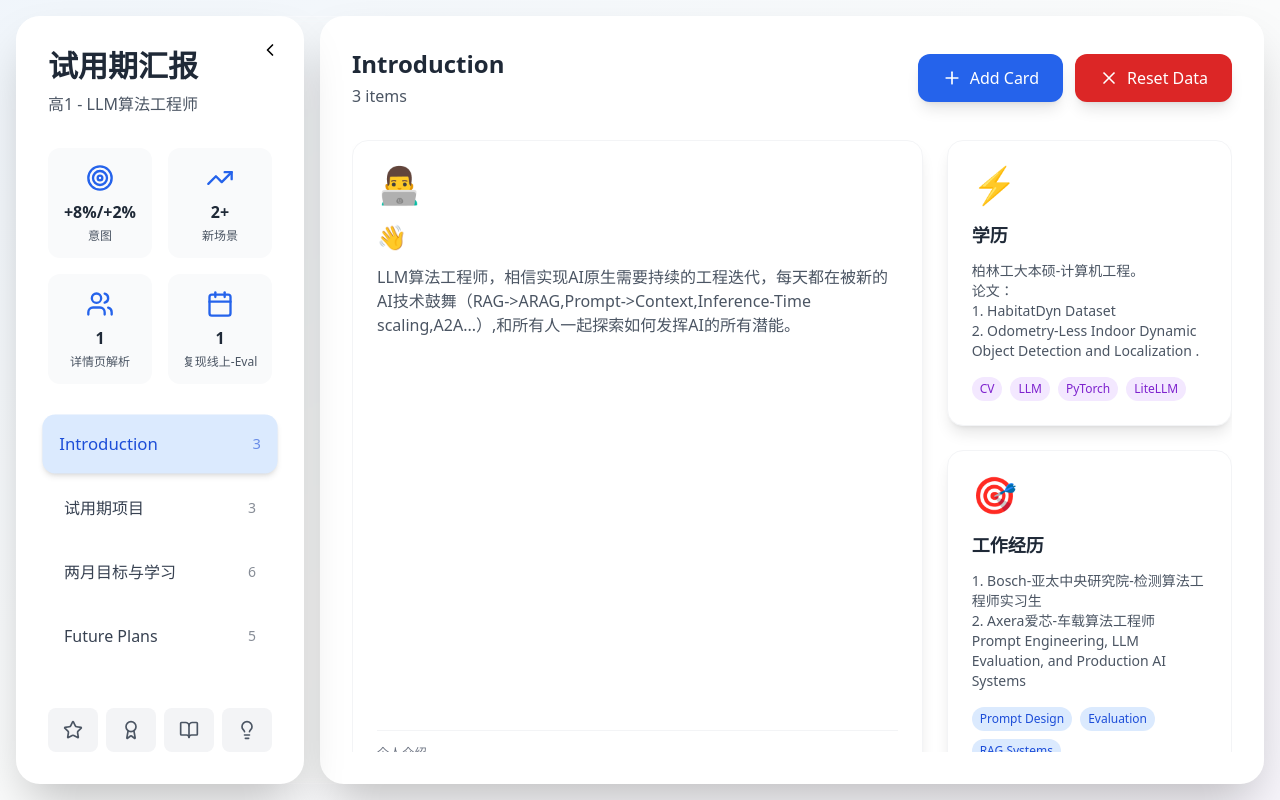
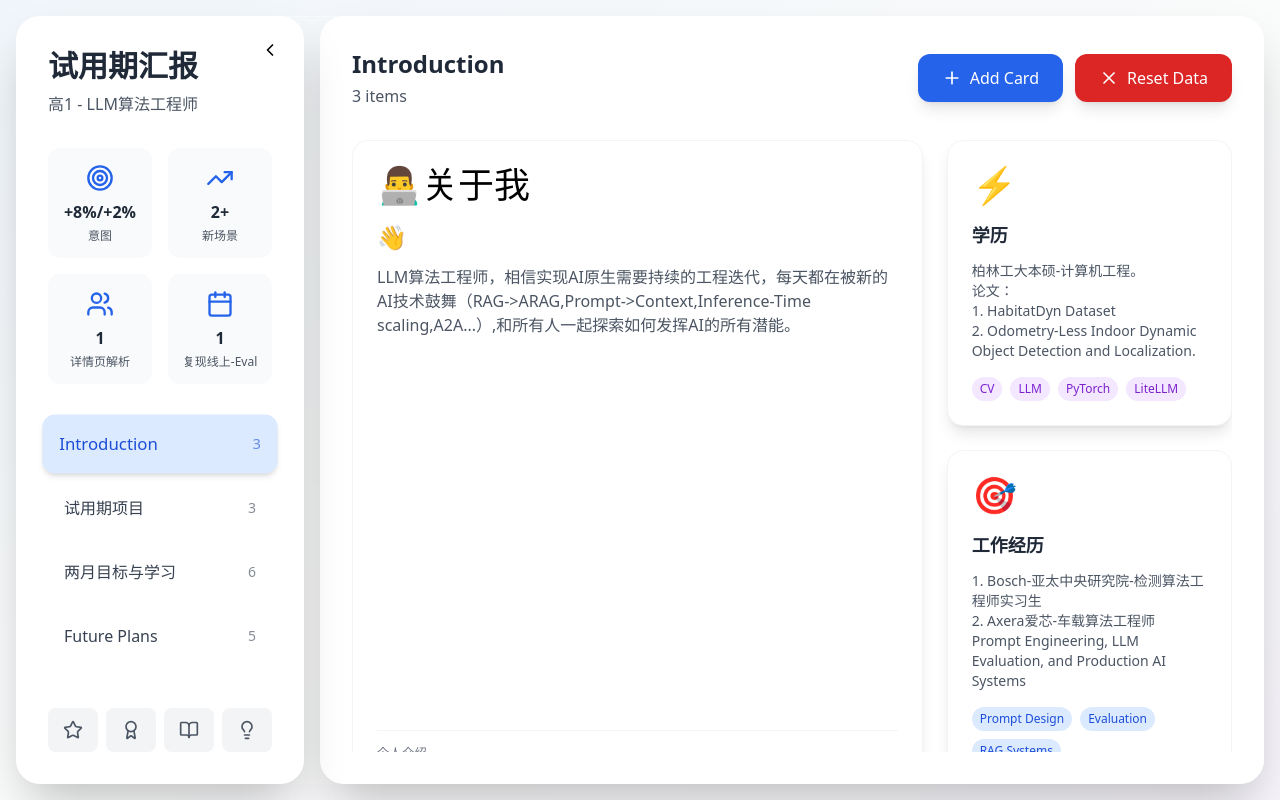
Before and after one commit to Goooyi/work-showcase, a Next.js app: page / in a window 1280 px wide. Built offline with nearby package versions, Linux system fonts and the light colour scheme.

Commit message:
update recap/self reflection

```diff
--- a/app/page.tsx
+++ b/app/page.tsx
@@ -139,14 +139,14 @@ const TrialShowcase = () => {
           title: "👋",
           description:
             "LLM算法工程师，相信实现AI原生需要持续的工程迭代，每天都在被新的AI技术鼓舞（RAG->ARAG,Prompt->Context,Inference-Time scaling,A2A...）,和所有人一起探索如何发挥AI的所有潜能。",
-          image: "👨‍💻",
+          image: "👨‍💻关于我",
           type: "个人介绍",
         },
         {
           id: 2,
           title: "学历",
           description:
-            "柏林工大本硕-计算机工程。\n 论文：\n 1. HabitatDyn Dataset \n 2. Odometry-Less Indoor Dynamic Object Detection and Localization .",
+            "柏林工大本硕-计算机工程。\n 论文：\n 1. HabitatDyn Dataset \n 2. Odometry-Less Indoor Dynamic Object Detection and Localization.",
           image: "⚡",
           tags: ["CV", "LLM", "PyTorch", "LiteLLM"],
         },
@@ -167,26 +167,36 @@ const TrialShowcase = () => {
         {
           id: 4,
           title: "意图识别优化",
-          description:
-            "使用NLP算法为云音乐APP的LLM日志实现了一套对话分轮的算法，使其他评测与归因的算法得以基于真实轮次，提升统计的准确性。主要技术挑战为在无历史记录的状态下识别用户换轮对话。",
+          description: `优化意图识别，对意图识别模块做了在180个样本上做了回归与调优：
+          Good:
+            1. 通过标注180个样本，了解了公司intent-based的Workflow，意图的分类
+            2. 对意图做了小范围的优化，尝试了不同的结构、不同的模型、不同的参数的影响，180个样本回归61% -> 63%
+            3. 发现了一些潜在的问题例如意图字面意思的影响*
+          Bad:
+            1. 没有从根本上尝试大的修改是否可以突破意图识别的瓶颈做大的优化
+            2. 发现意图名称有轻微限制性能但是没有提出解决办法
+            3. 意图结构化输出可能加长了意图识别的推理时间`,
           image: "🤖",
-          metrics: "意图准确率 +8% 实体准确率 +2%",
+          metrics: "Easycase准确率 +8% Hardcase准确率 +2%*",
           type: "Evaluation Framework",
         },
         {
           id: 5,
-          title: "新场景开发",
-          description:
-            "使用Ragflow为团队搭建了技术文档、内部wiki、Prompt管理的知识引擎。目前正在通过调研Dify，实现团队的workflow LLM应用，期望可以同时为算法与业务测试提供接口",
+          title: "询问优化+新场景开发",
+          description: `询问实体属性的结构化调整（route子意图），价格1。0，价格2.0，活动模块优化整理
+          Good:
+            1. 询问+活动+价格场景下，大模型推理过程归因更明确
+          Bad:
+            1. 新场景尤其价格2.0受模型不稳定影响，进度比较慢影响了其他项目（意图优化，模版化）的开发`,
           image: "🔄",
-          timeline: "30 days delivered",
+          timeline: "一周+2天完成上线",
           type: "Infrastructure",
         },
         {
           id: 6,
           title: "详情页解析",
           description:
-            "首先实现了对小红书分享内容的爬取，豆瓣电影详情页解析等一系列，站外链接内容引入站内对话系统的详情页解析能力。对于分享场景而言，有效降低用户描述成本、精准获取歌曲",
+            "作为进入公司的首个项目，在公司AI能力中台的VL模型模型做了几种测试，最终选型豆包的VLM支持线上商品详情页的解析。",
           image: "📊",
           priority: "High",
           type: "Automation Pipeline",
```
